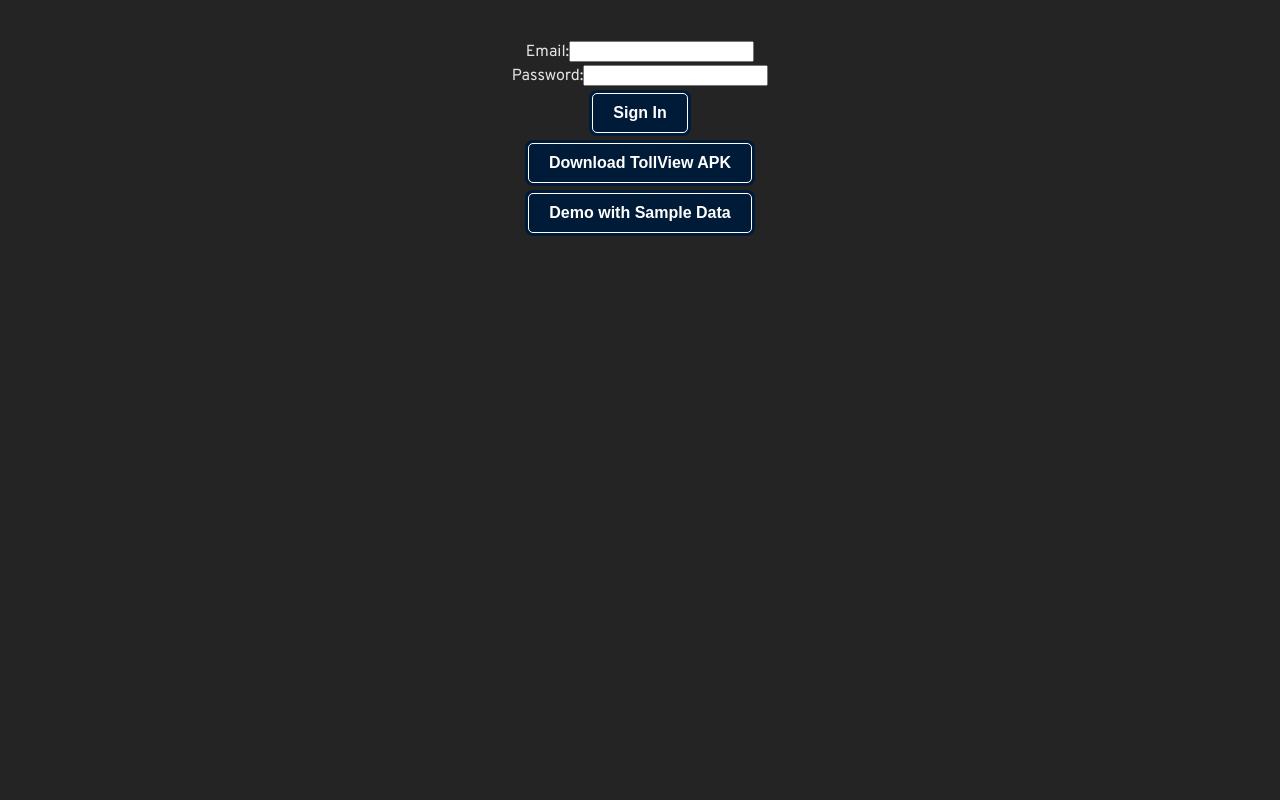
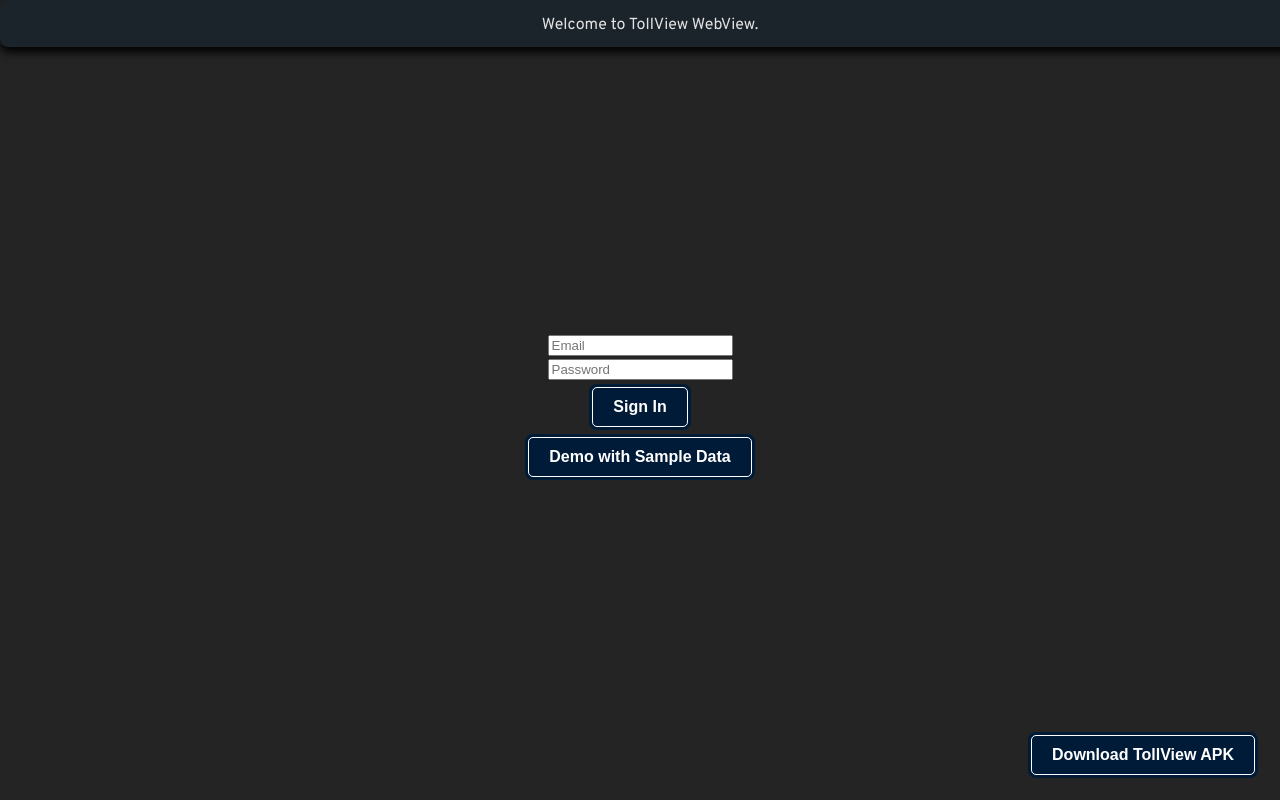
Before and after one commit to tollview/TollViewWebView, a React (Vite) app: page /login in a window 1280 px wide. Built offline with nearby package versions, Linux system fonts and the light colour scheme; no server answers.

Commit message:
initialized user preferences modal

```diff
--- a/src/components/DayReport.tsx
+++ b/src/components/DayReport.tsx
@@ -5,7 +5,7 @@
 import { Gate } from "../models/Gate.ts";
 import { Toll } from "../models/Toll.ts";
 import DayReportModal from "./DayReportModal";
-import "../styles/DayReport.css";
+import "../styles/pages/DayReport.css";
 
 interface DayReportProps {
     thisDayArrayOfTolls: [string, any];
--- a/src/components/DayReportModal.tsx
+++ b/src/components/DayReportModal.tsx
@@ -1,5 +1,5 @@
 import React from "react";
-import "../styles/DayReport.css";
+import "../styles/pages/DayReport.css";
 import { Gate } from "../models/Gate.ts";
 import DayReportModalLine from "./DayReportModalLine.tsx";
 
--- a/src/components/DayReportModalLine.tsx
+++ b/src/components/DayReportModalLine.tsx
@@ -3,7 +3,7 @@
 import { ref, remove } from "firebase/database";
 import {useFirebase} from "../contexts/FirebaseContext.tsx";
 import {useUser} from "../contexts/UserContext.tsx";
-import "../styles/DayReport.css";
+import "../styles/pages/DayReport.css";
 
 interface DayReportModalLineProps {
     tollData: any;
--- a/src/components/NavBar.tsx
+++ b/src/components/NavBar.tsx
@@ -1,15 +1,35 @@
-import React from "react";
+import React, { useState } from "react";
 import "../styles/NavBar.css";
-import {User} from "firebase/auth";
+import { User } from "firebase/auth";
+import UserPreferencesModal from "./UserPreferencesModal";
 
 interface NavBarProps {
     user: User | null;
 }
 
 const NavBar: React.FC<NavBarProps> = ({ user }) => {
+    const [showUserPreferencesModal, setShowUserPreferencesModal] = useState(false);
+
+    const handleUserPreferencesClick = () => {
+        setShowUserPreferencesModal(true);
+    };
+
+    const handleUserPreferencesModalClose = () => {
+        setShowUserPreferencesModal(false);
+    };
+
     return (
         <div className="NavBar">
-            {user ? <p>Welcome, {user.email}</p> : <p>No user logged in</p>}
+            {user ? (
+                <>
+                    <p onClick={handleUserPreferencesClick}>Welcome, {user.email}</p>
+                    {showUserPreferencesModal && (
+                        <UserPreferencesModal onClose={handleUserPreferencesModalClose} />
+                    )}
+                </>
+            ) : (
+                <p>Welcome to TollView WebView.</p>
+            )}
         </div>
     );
 };
--- /dev/null
+++ b/src/components/UserPreferencesModal.tsx
@@ -0,0 +1,27 @@
+import React, { useEffect } from "react";
+import "../styles/pages/DayReport.css";
+import "../styles/pages/UserPreferences.css"
+
+interface UserPreferencesModalProps {
+    onClose: () => void;
+}
+
+const UserPreferencesModal: React.FC<UserPreferencesModalProps> = ({ onClose }) => {
+    useEffect(() => {
+        return () => {
+        };
+    }, []);
+
+    return (
+        <div className="modal preferencesModal" style={{display: "block"}}>
+            <div className="modal-content">
+                <span className="close" onClick={() => onClose()}>
+                    &times;
+                </span>
+                <h1>User Preferences</h1>
+            </div>
+        </div>
+    );
+};
+
+export default UserPreferencesModal;
--- a/src/pages/Home.tsx
+++ b/src/pages/Home.tsx
@@ -155,7 +155,7 @@
             <NavBar user={user} />
             <button className="pageNavButton refreshButton" onClick={handleRefresh}>Refresh</button>
             <DayReportsList tollsByDate={tollsByDate} gatesMap={gatesMap} onRefresh={handleRefresh}/>
-            <button className="pageNavButton logoutButton" onClick={handleLogout}>Logout</button>
+            <button className="pageNavButton bottomRightButton" onClick={handleLogout}>Logout</button>
         </div>
     );
 }
--- a/src/pages/Login.tsx
+++ b/src/pages/Login.tsx
@@ -1,9 +1,11 @@
-import { useState, useEffect } from "react";
+import React, { useState, useEffect } from "react";
 import { useNavigate } from "react-router-dom";
 import { useUser } from '../contexts/UserContext.tsx';
 import { handleSignIn } from "../scripts/signIn.ts";
 import { onAuthStateChanged, getAuth } from 'firebase/auth';
 import {handleDemoUserCreation} from "../scripts/createDemoUser.ts";
+import NavBar from "../components/NavBar.tsx";
+import "../styles/pages/Login.css"
 
 const Login = () => {
     const [email, setEmail] = useState('');
@@ -60,13 +62,17 @@
     }, [user]);
 
     return (
+        <>
+            <NavBar user={user}/>
+            <br/><br/>
+            <div className="loginContainer">
                 <div className={'loginSection'}>
                     <form>
-                <label>Email:</label>
-                <input type="email" value={email} onChange={(e) => setEmail(e.target.value)}/>
+                        <input type="email" placeholder="Email" value={email}
+                               onChange={(e) => setEmail(e.target.value)}/>
                         <br/>
-                <label>Password:</label>
-                <input type="password" value={password} onChange={(e) => setPassword(e.target.value)}/>
+                        <input type="password" placeholder="Password" value={password}
+                               onChange={(e) => setPassword(e.target.value)}/>
                         <br/>
                         <button className={'pageNavButton'} onClick={(e) => {
                             e.preventDefault();
@@ -74,10 +80,14 @@
                         }}>Sign In
                         </button>
                     </form>
-            <button className={'pageNavButton'} onClick={handleDownload}>Download TollView APK</button>
                     <button className={'pageNavButton'} onClick={handleNewDemo}>Demo with Sample Data</button>
                 </div>
+            </div>
+            <button className={'pageNavButton bottomRightButton'} onClick={handleDownload}>Download TollView APK
+            </button>
+        </>
     );
+
 }
 
 export default Login;
--- a/src/styles/NavBar.css
+++ b/src/styles/NavBar.css
@@ -3,13 +3,13 @@
     top: 0;
     left: 0;
     width: 100%;
-    background-color: #13052c;
+    background-color: #1b232b;
     padding: 10px;
     border-radius: 8px;
     box-shadow: 0 5px 10px rgba(0, 0, 0, 1);
-    z-index: 1000;
+    z-index: 1;
 }
 
 .NavBar p {
-    margin: 0;
+    margin: 3px 0 0 0;
 }
--- a/src/styles/index.css
+++ b/src/styles/index.css
@@ -33,8 +33,16 @@
   max-width: max-content;
 }
 
-.logoutButton {
+.bottomRightButton {
   position: fixed;
   bottom: 20px;
   right: 20px;
 }
+
+.refreshButton {
+  position: fixed;
+  top: 1px;
+  right: 2px;
+  font-size: 13px;
+  z-index: 2;
+}
--- /dev/null
+++ b/src/styles/pages/Login.css
@@ -0,0 +1,6 @@
+.loginContainer {
+    display: flex;
+    justify-content: center;
+    align-items: center;
+    height: 80vh;
+}
--- /dev/null
+++ b/src/styles/pages/UserPreferences.css
@@ -0,0 +1,4 @@
+.preferencesModal {
+    width: 90vw;
+    height: 70vh;
+}
```
Also changed, not shown: src/styles/pages/DayReport.css (renamed from src/styles/DayReport.css). Lines whose indentation alone changed are shown as unchanged.
